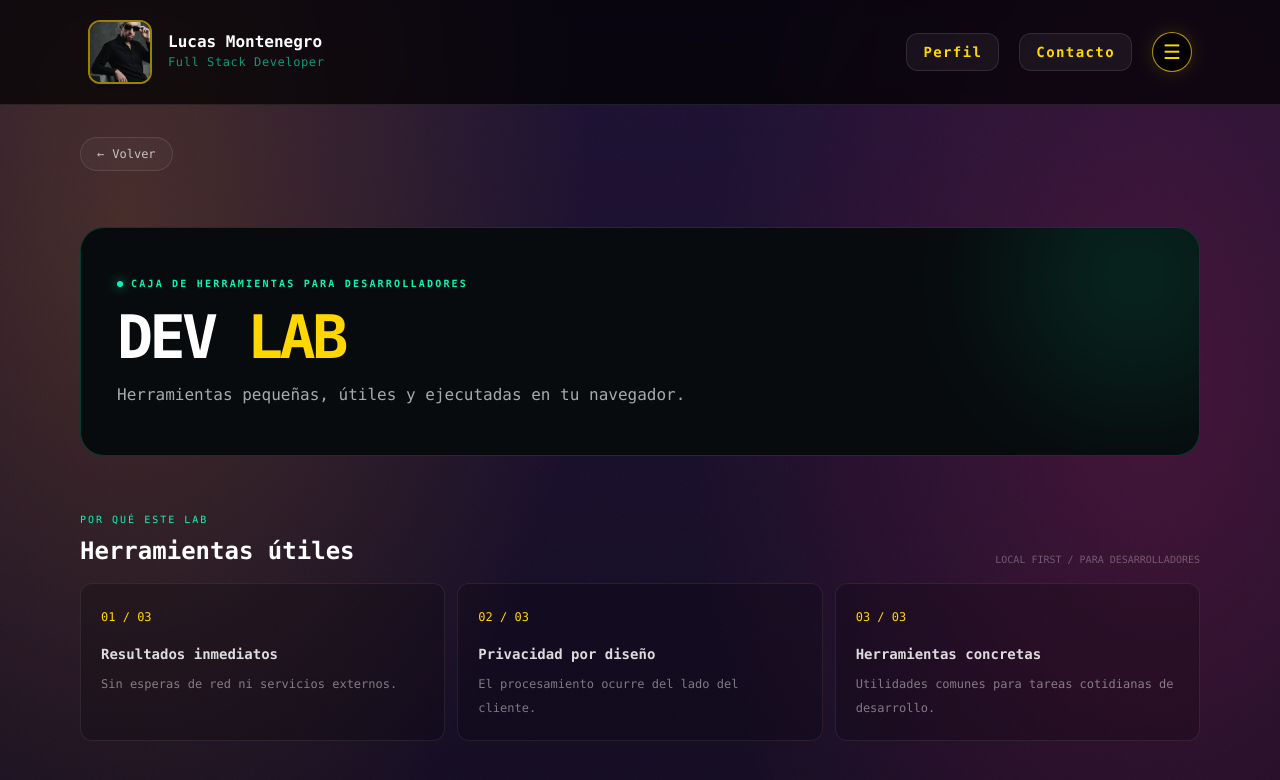
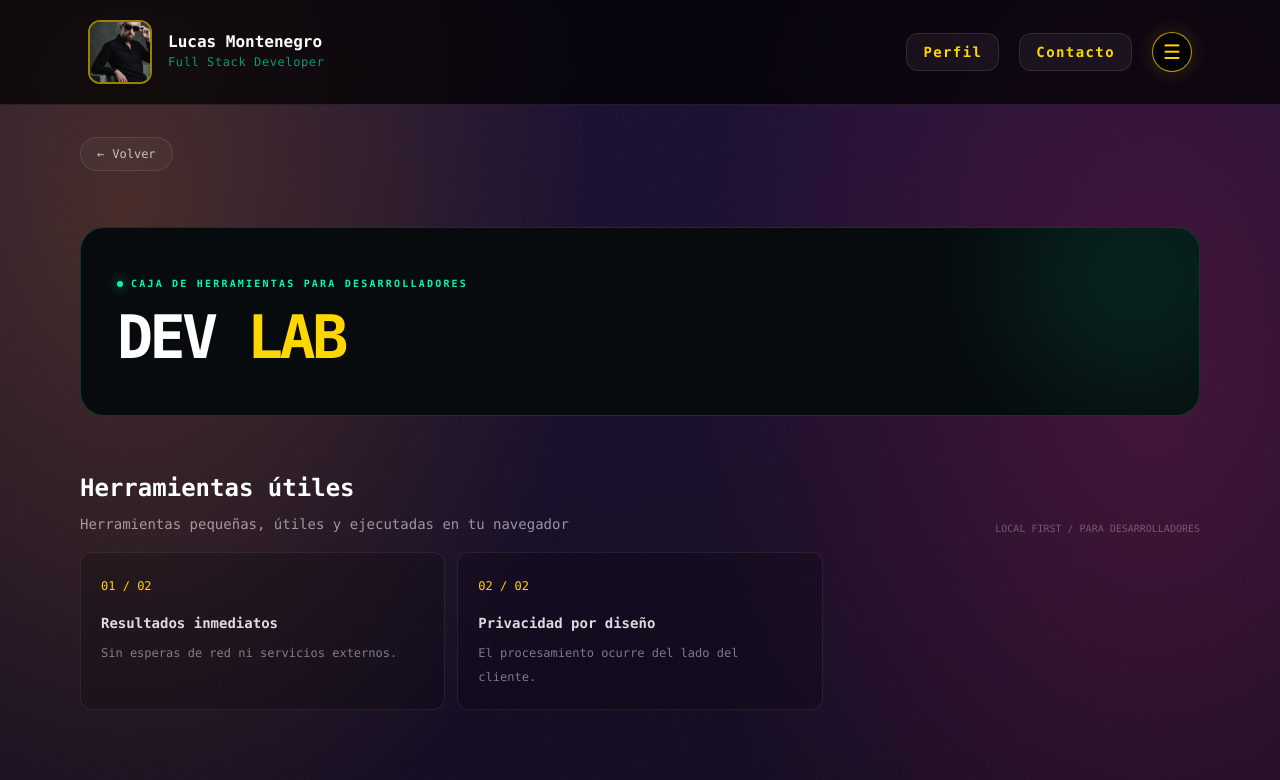
Before and after one commit to lu-developer476/Portfolio, a Next.js app: page /dev-lab in a window 1280 px wide. Shown: the top 780 px of the page. Built offline with nearby package versions, Linux system fonts and the light colour scheme.

Commit message:
refactor(dev-lab): simplify toolbox section

```diff
--- a/src/components/DevLabExperience.tsx
+++ b/src/components/DevLabExperience.tsx
@@ -62,9 +62,9 @@ export default function DevLabExperience() {
 
   const copy = isEs ? {
     back: "Volver", kicker: "CAJA DE HERRAMIENTAS PARA DESARROLLADORES",
-    intro: "Herramientas pequeñas, útiles y ejecutadas en tu navegador.",
+    intro: "Herramientas pequeñas, útiles y ejecutadas en tu navegador",
     tools: "Herramientas", select: "Seleccioná una herramienta para empezar.",
-    privacyLabel: "PRIVACIDAD", whyLab: "POR QUÉ ESTE LAB", sectionLabel: "LOCAL FIRST / PARA DESARROLLADORES",
+    privacyLabel: "PRIVACIDAD", sectionLabel: "LOCAL FIRST / PARA DESARROLLADORES",
     input: "ENTRADA", output: "RESULTADO", run: "Procesar", copy: "Copiar resultado",
     copied: "Copiado al portapapeles", reset: "Restablecer", sample: "Cargar ejemplo",
     pretty: "Formatear", minify: "Compactar", encode: "Codificar", decode: "Decodificar",
@@ -84,12 +84,11 @@ export default function DevLabExperience() {
     hashError: "No se pudo generar el hash. Probá de nuevo.", caseModes: { upper: "MAYÚSCULAS", lower: "minúsculas", title: "Título", camel: "camelCase", snake: "snake_case", kebab: "kebab-case" },
     feature1: "Resultados inmediatos", feature1d: "Sin esperas de red ni servicios externos.",
     feature2: "Privacidad por diseño", feature2d: "El procesamiento ocurre del lado del cliente.",
-    feature3: "Herramientas concretas", feature3d: "Utilidades comunes para tareas cotidianas de desarrollo.",
-  } : {
+      } : {
     back: "Back", kicker: "TOOLBOX FOR DEVELOPERS",
-    intro: "Small, useful tools running right in your browser.",
+    intro: "Small, useful tools running right in your browser",
     tools: "Tools", select: "Select a tool to get started.",
-    privacyLabel: "PRIVACY", whyLab: "WHY THIS LAB", sectionLabel: "LOCAL FIRST / BUILT FOR DEVELOPERS",
+    privacyLabel: "PRIVACY", sectionLabel: "LOCAL FIRST / BUILT FOR DEVELOPERS",
     input: "INPUT", output: "OUTPUT", run: "Process", copy: "Copy result",
     copied: "Copied to clipboard", reset: "Reset", sample: "Load example",
     pretty: "Format", minify: "Minify", encode: "Encode", decode: "Decode",
@@ -109,8 +108,7 @@ export default function DevLabExperience() {
     hashError: "Could not generate the hash. Try again.", caseModes: { upper: "UPPERCASE", lower: "lowercase", title: "Title Case", camel: "camelCase", snake: "snake_case", kebab: "kebab-case" },
     feature1: "Instant results", feature1d: "No network wait or external services.",
     feature2: "Privacy by design", feature2d: "All processing happens on the client side.",
-    feature3: "Practical utilities", feature3d: "Common helpers for everyday development tasks.",
-  };
+      };
 
   const selected = tools[locale].find((tool) => tool.id === activeTool)!;
 
@@ -207,7 +205,6 @@ export default function DevLabExperience() {
         <div className="relative max-w-3xl">
           <p className="flex items-center gap-2 font-mono text-[10px] font-semibold uppercase tracking-[.22em] text-cyber-neonGreen"><span className="h-1.5 w-1.5 rounded-full bg-cyber-neonGreen shadow-[0_0_12px_rgba(5,247,183,.8)]" />{copy.kicker}</p>
           <h1 className="mt-4 text-4xl font-black tracking-[-.06em] text-white sm:text-6xl">DEV <span className="text-cyber-gold">LAB</span></h1>
-          <p className="mt-4 max-w-2xl text-sm leading-7 text-white/65 sm:text-base">{copy.intro}</p>
 
         </div>
       </header>
@@ -215,8 +212,8 @@ export default function DevLabExperience() {
       <section className="space-y-4">
         <div className="flex flex-wrap items-end justify-between gap-3">
           <div>
-            <p className="font-mono text-[10px] uppercase tracking-[.2em] text-cyber-neonGreen">{copy.whyLab}</p>
-            <h2 className="mt-2 text-xl font-bold text-white sm:text-2xl">{copy.featureTitle}</h2>
+            <h2 className="text-xl font-bold text-white sm:text-2xl">{copy.featureTitle}</h2>
+            <p className="mt-2 text-sm leading-6 text-white/55">{copy.intro}</p>
           </div>
           <span className="font-mono text-[10px] text-white/30">{copy.sectionLabel}</span>
         </div>
@@ -224,10 +221,9 @@ export default function DevLabExperience() {
           {[
             { n: "01", title: copy.feature1, description: copy.feature1d },
             { n: "02", title: copy.feature2, description: copy.feature2d },
-            { n: "03", title: copy.feature3, description: copy.feature3d },
           ].map((item) => (
             <article key={item.n} className="rounded-xl border border-white/[0.08] bg-black/20 p-5">
-              <span className="font-mono text-xs text-cyber-gold">{item.n} / 03</span>
+              <span className="font-mono text-xs text-cyber-gold">{item.n} / 02</span>
               <h3 className="mt-4 text-sm font-semibold text-white/85">{item.title}</h3>
               <p className="mt-2 text-xs leading-6 text-white/45">{item.description}</p>
             </article>
@@ -237,7 +233,6 @@ export default function DevLabExperience() {
 
 
       <section className="space-y-6" aria-label={copy.tools}>
-        <h2 className="text-xs font-semibold uppercase tracking-[.18em] text-white/65">{copy.tools}</h2>
         <Swiper
           modules={[Navigation]}
           navigation
```
